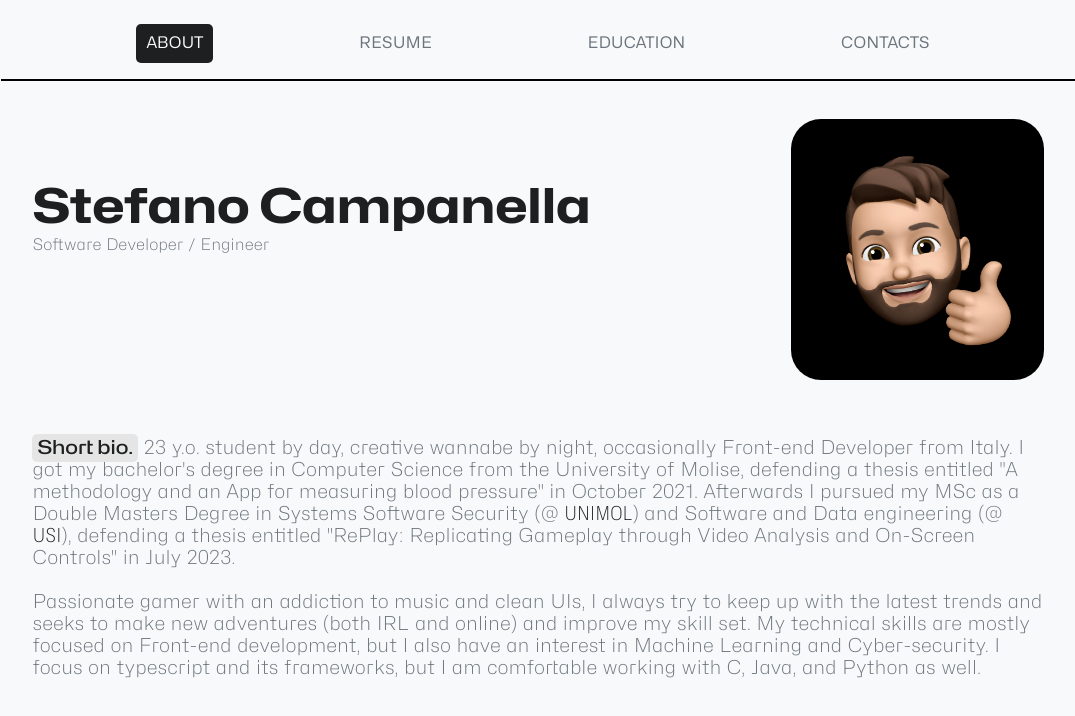
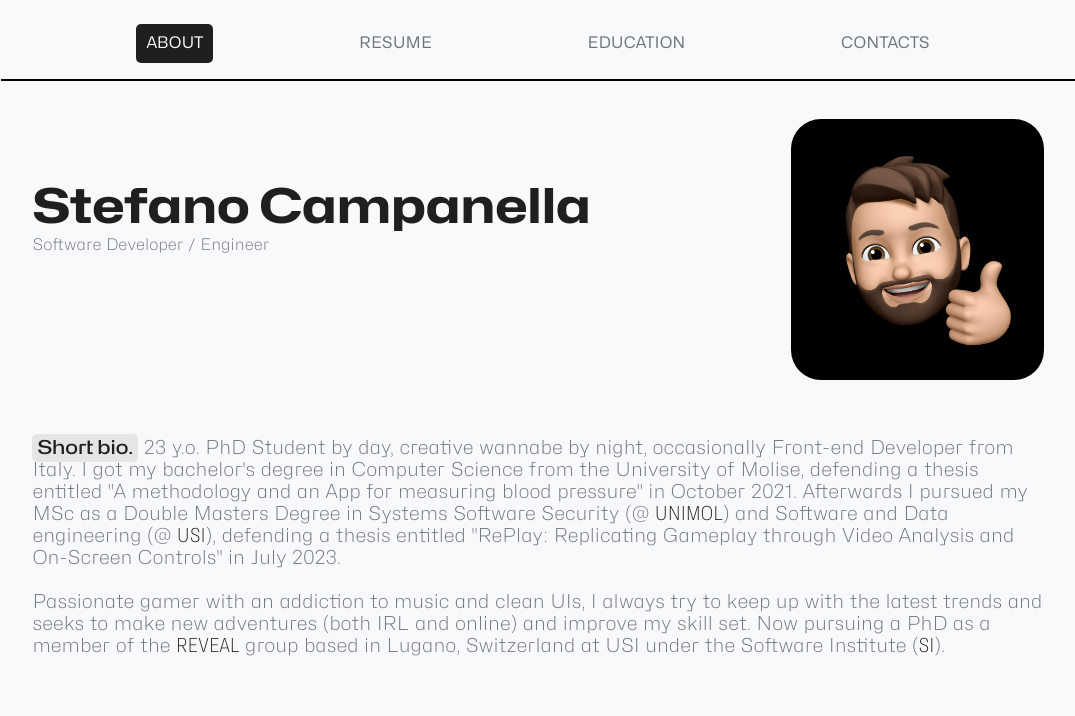
Before and after one commit to StefanoStone/stefanostone.github.io, an Angular app: page /about in a window 1280 px wide. Shown: the top 716 px of the page, without its empty margins (102-1177 px from the left). Built offline with nearby package versions, Linux system fonts and the light colour scheme.

Commit message:
update description

```diff
--- a/src/app/pages/about/about.component.html
+++ b/src/app/pages/about/about.component.html
@@ -7,7 +7,7 @@
       <img src="assets/images/IMG_2988.jpeg" class="profile-image">
   </div>
   <div class="bio">
-    <p><span>Short bio.</span> {{age}} y.o. student by day, creative wannabe by night, occasionally Front-end
+    <p><span>Short bio.</span> {{age}} y.o. PhD Student by day, creative wannabe by night, occasionally Front-end
       Developer from Italy. I got my bachelor's degree in Computer Science from the University of Molise,
       defending a thesis entitled "A methodology and an App for measuring blood pressure" in October 2021.
       Afterwards I pursued my MSc as a Double Masters Degree in Systems Software Security
@@ -16,9 +16,11 @@
       "RePlay: Replicating Gameplay through Video Analysis and On-Screen Controls" in July 2023.
       <br> <br>
       Passionate gamer with an addiction to music and clean UIs, I always try to keep up with the latest
-      trends and seeks to make new adventures (both IRL and online) and improve my skill set. My technical skills are
-      mostly focused on Front-end development, but I also have an interest in Machine Learning and Cyber-security. I
-      focus on typescript and its frameworks, but I am comfortable working with C, Java, and Python as well.
+      trends and seeks to make new adventures (both IRL and online) and improve my skill set. Now pursuing a PhD
+      as a member of the <a href="https://reveal.si.usi.ch/">REVEAL</a> group based in Lugano, Switzerland at USI under
+      the Software Institute (<a href="https://si.usi.ch/">SI</a>).
+      <!-- My technical skills are mostly focused on Front-end development, but I also
+       have an interest in Machine Learning and Cyber-security. -->
     </p>
   </div>
 </div>
```
